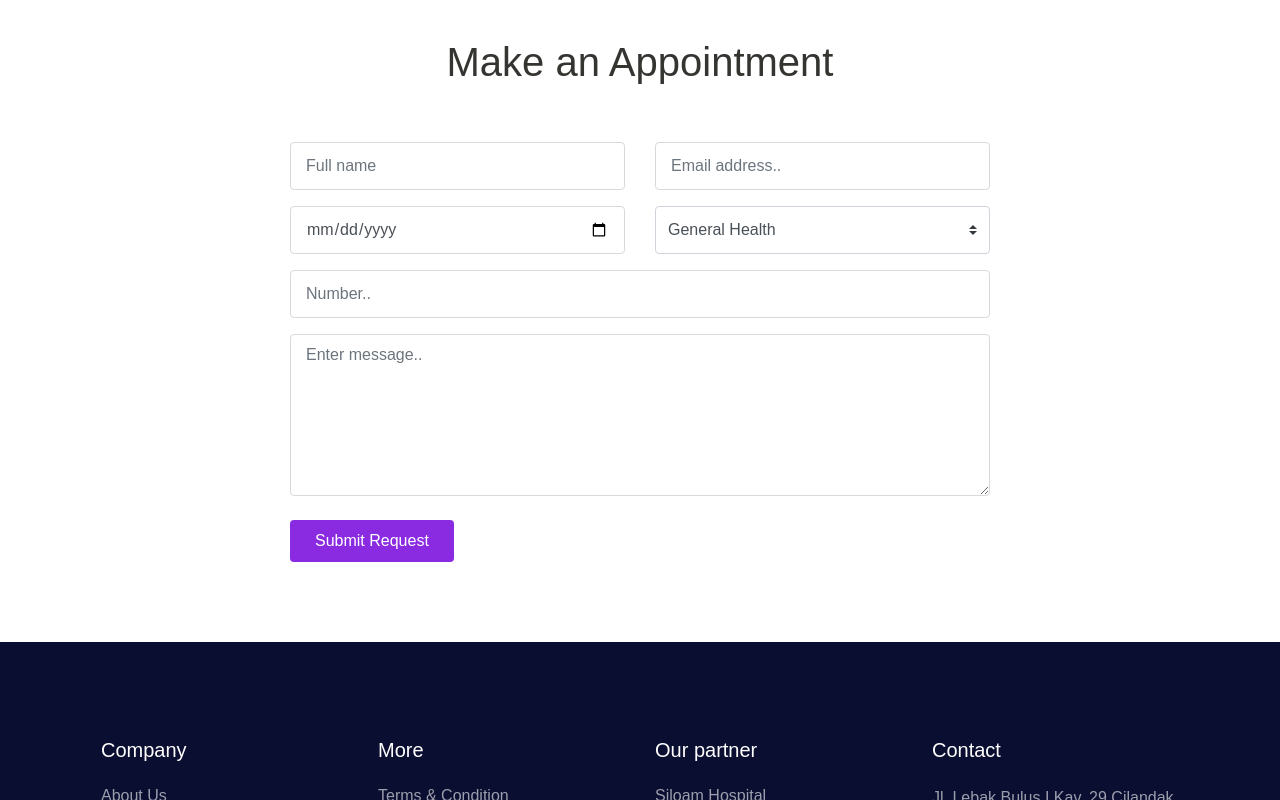
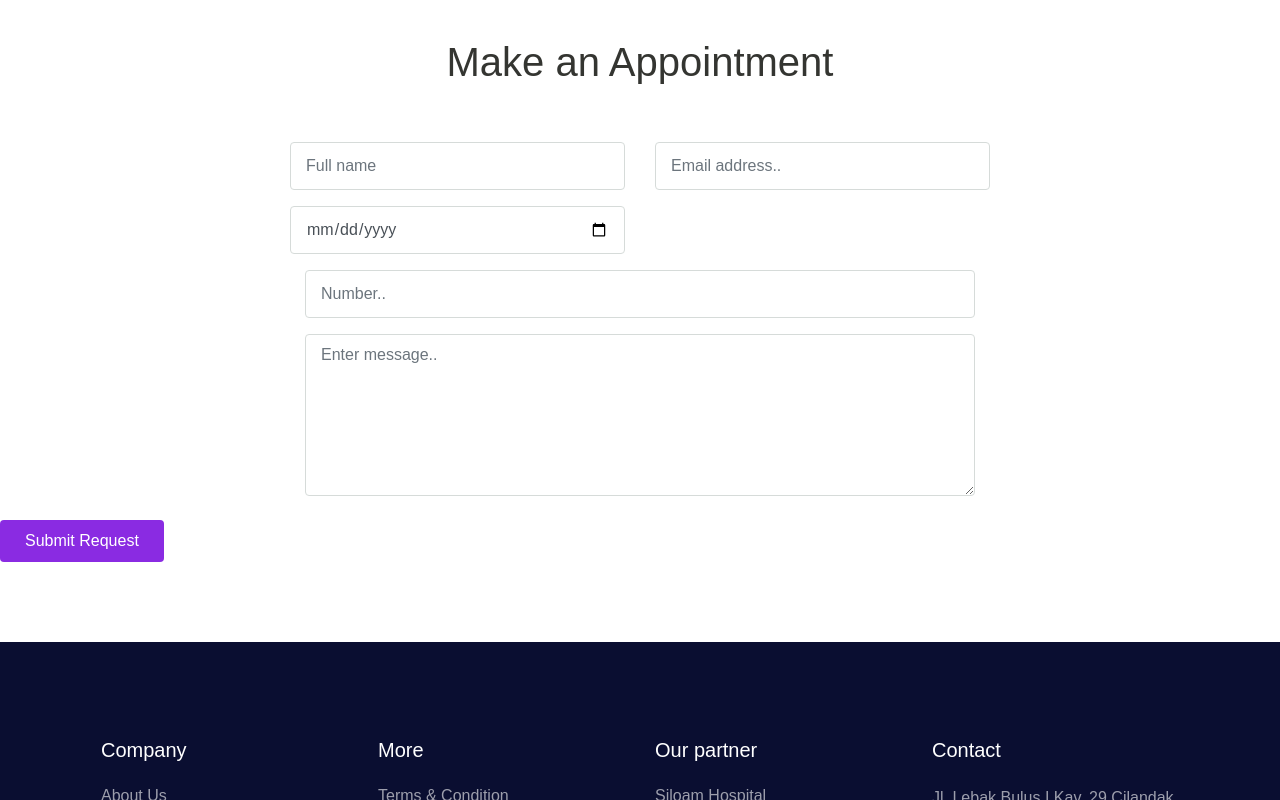
Before and after one commit to Priyasan181/Projek-akhir-dicoding, a plain HTML site: page One Health Free Website Template - Free-CSS.com (1)/one-health/html/index.html in a window 1280 px wide. Shown: the part 1892-2692 px from the top of the page. Drawn offline with Linux system fonts and the light colour scheme; files whose address does not match are found by name.

Commit message:
Add files via upload

```diff
--- a/One Health Free Website Template - Free-CSS.com (1)/one-health/assets/css/theme.css
+++ b/One Health Free Website Template - Free-CSS.com (1)/one-health/assets/css/theme.css
@@ -268,6 +268,9 @@ a.text-dark:hover, a.text-dark:focus {
   border-color: transparent;
 }
 
+.btn btn-primary{
+  align-content: space-evenly;
+}
 .btn-primary.disabled, .btn-primary:disabled {
   color: #fff;
   background-color: #07be94;
--- a/One Health Free Website Template - Free-CSS.com (1)/one-health/html/index.html
+++ b/One Health Free Website Template - Free-CSS.com (1)/one-health/html/index.html
@@ -56,8 +56,8 @@
               <a class="btn btn-primary ml-lg-3" href="#">Login / Register</a>
             </li>
           </ul>
-        </div> <!-- .navbar-collapse -->
-      </div> <!-- .container -->
+        </div>
+      </div>
     </nav>
   </header>
 
@@ -82,6 +82,7 @@
                 <span class="mai-chatbubbles-outline"></span>
               </div>
               <p><span>Tes Psikologi</p>
+                <a href="#" class="btn btn-primary">Mulai Tes</a>
             </div>
           </div>
           <div class="col-md-4 py-3 py-md-0">
@@ -90,6 +91,7 @@
                 <span class="mai-shield-checkmark"></span>
               </div>
               <p><span>Konsultasi Online</span></p>
+              <a href="#" class="btn btn-primary">Reservasi</a>
             </div>
           </div>
 
@@ -218,14 +220,6 @@
           <div class="col-12 col-sm-6 py-2 wow fadeInLeft" data-wow-delay="300ms">
             <input type="date" class="form-control">
           </div>
-          <div class="col-12 col-sm-6 py-2 wow fadeInRight" data-wow-delay="300ms">
-            <select name="departement" id="departement" class="custom-select">
-              <option value="general">General Health</option>
-              <option value="cardiology">Cardiology</option>
-              <option value="dental">Dental</option>
-              <option value="neurology">Neurology</option>
-              <option value="orthopaedics">Orthopaedics</option>
-            </select>
           </div>
           <div class="col-12 py-2 wow fadeInUp" data-wow-delay="300ms">
             <input type="text" class="form-control" placeholder="Number..">
```
